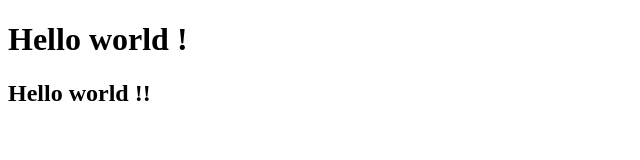
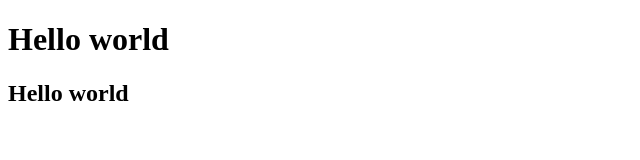
Before and after one commit to Naf180/WebProgPyJs, a plain HTML site: page index.html in a window 1280 px wide. Shown: the full height of the page, 0-640 px from the left. Drawn offline with Linux system fonts and the light colour scheme.

Commit message:
Remove punctuation

```diff
--- a/index.html
+++ b/index.html
@@ -6,8 +6,8 @@
     <title>Document</title>
 </head>
 <body>
-    <h1>Hello world !</h1>
+    <h1>Hello world</h1>
 
-    <h2>Hello world !!</h2>
+    <h2>Hello world</h2>
 </body>
 </html>
```
